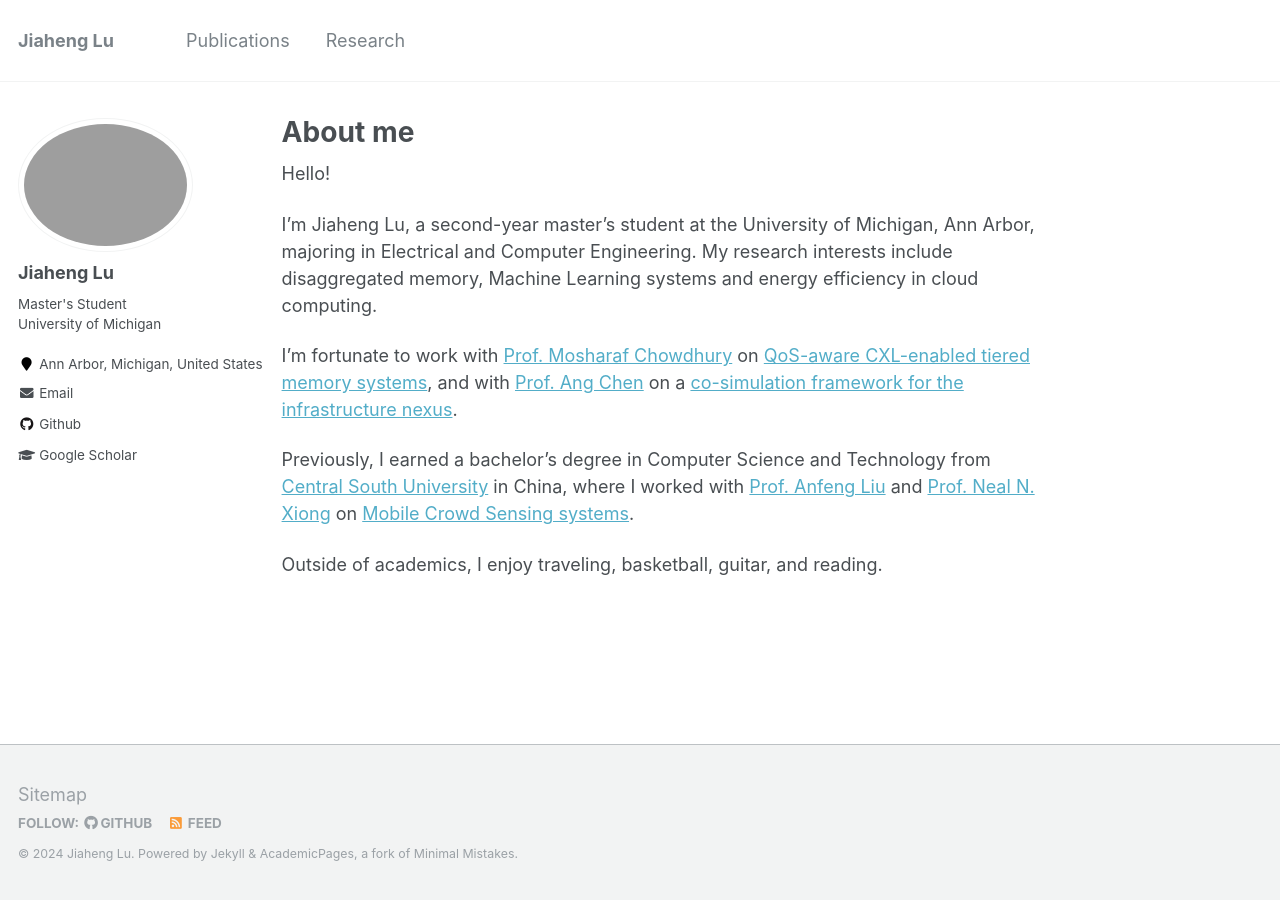
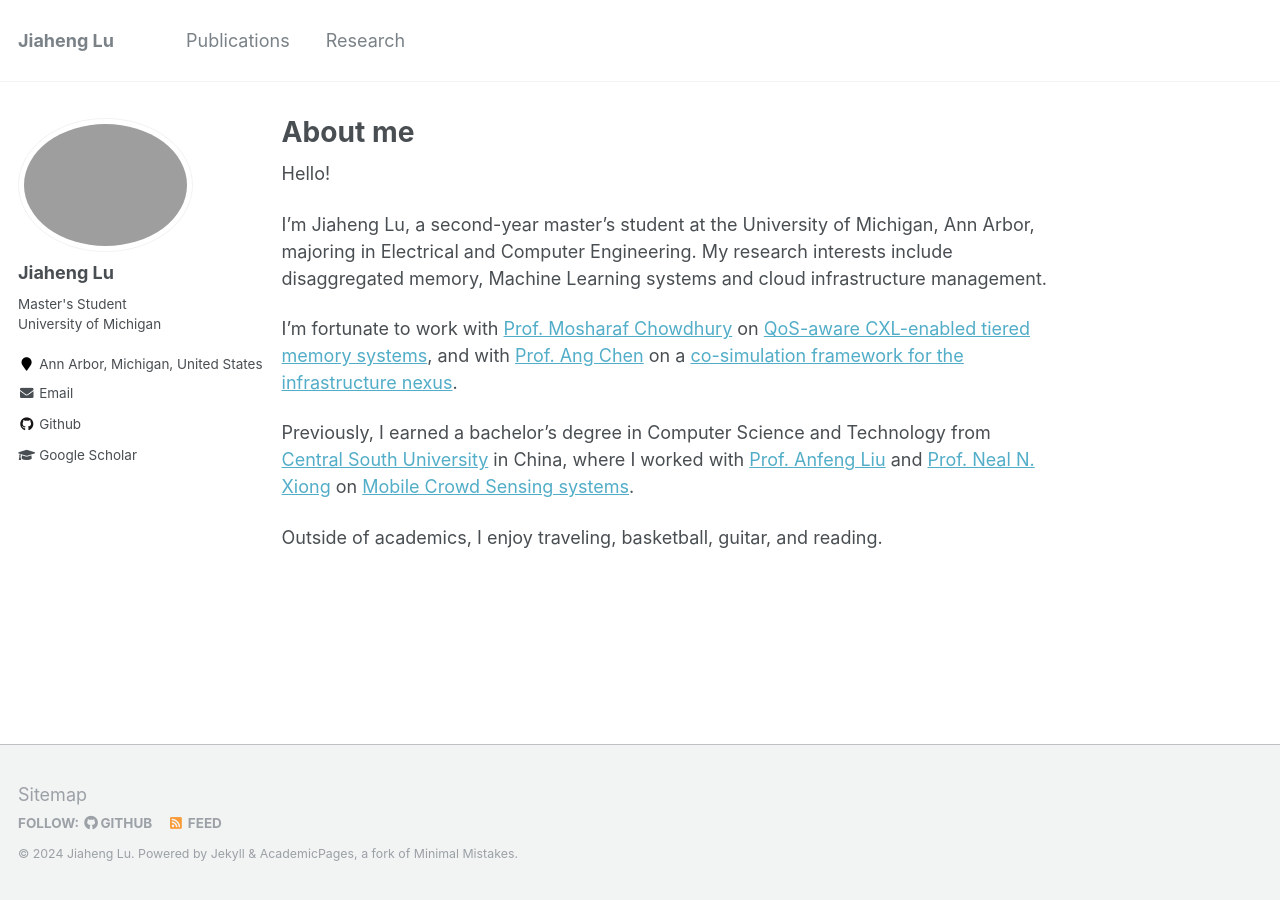
Before and after one commit to JhengLu/JhengLu.github.io, a Jekyll site: the page built from _pages/about.md, in a window 1280 px wide. Built offline with Jekyll 4.4.1, drawn with Linux system fonts in a browser that asks for light colours.

Commit message:
update research interest in about me

```diff
--- a/_pages/about.md
+++ b/_pages/about.md
@@ -10,7 +10,7 @@ redirect_from:
 
 Hello!
 
-I'm Jiaheng Lu, a second-year master's student at the University of Michigan, Ann Arbor, majoring in Electrical and Computer Engineering. My research interests include disaggregated memory, Machine Learning systems and energy efficiency in cloud computing.
+I'm Jiaheng Lu, a second-year master's student at the University of Michigan, Ann Arbor, majoring in Electrical and Computer Engineering. My research interests include disaggregated memory, Machine Learning systems and cloud infrastructure management.
 
 I'm fortunate to work with [Prof. Mosharaf Chowdhury](https://symbioticlab.org/people/) on [QoS-aware CXL-enabled tiered memory systems](#link_to_paper), and with [Prof. Ang Chen](https://web.eecs.umich.edu/~chenang/) on a [co-simulation framework for the infrastructure nexus](#Link_to_paper).
 
```
